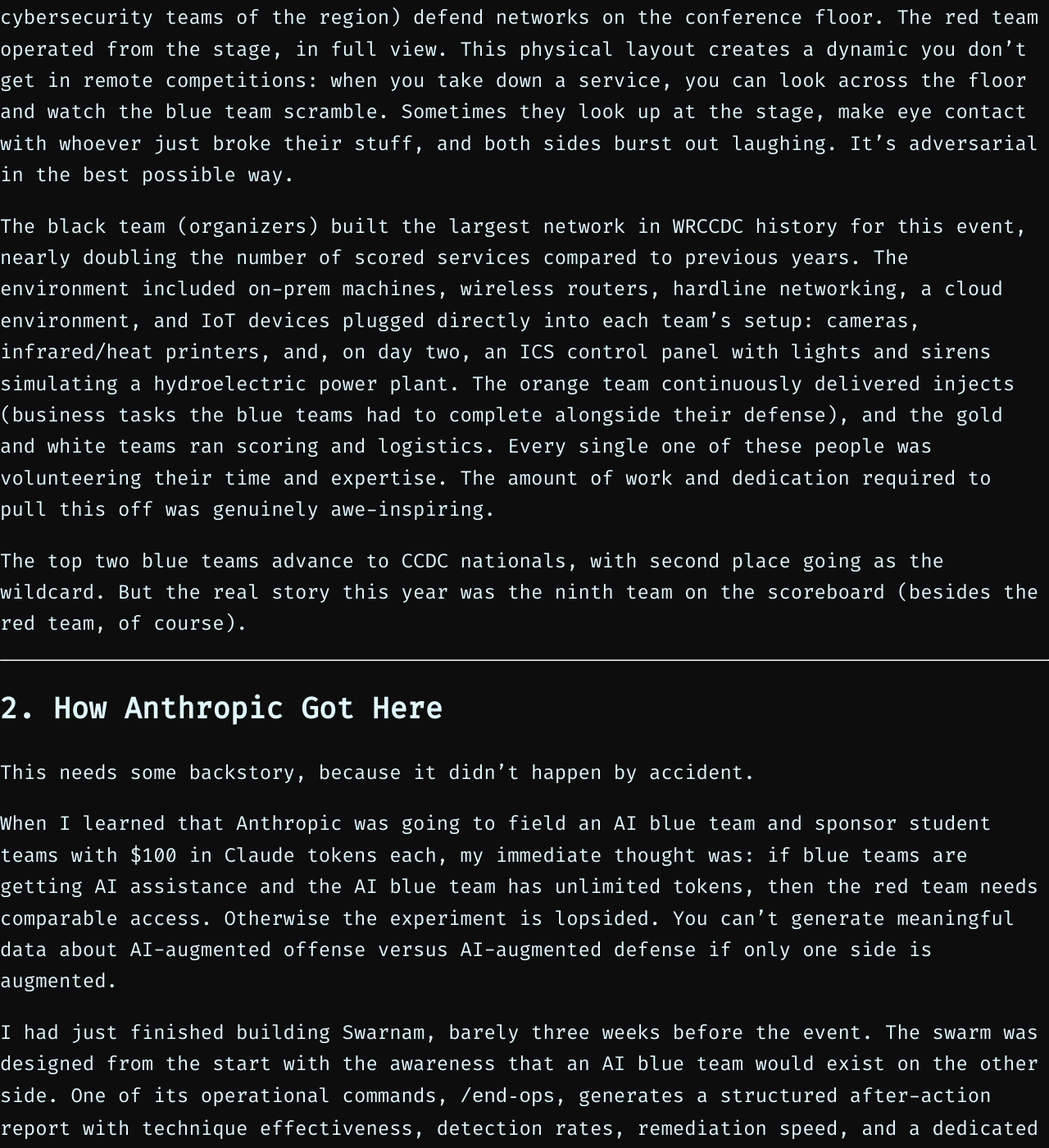
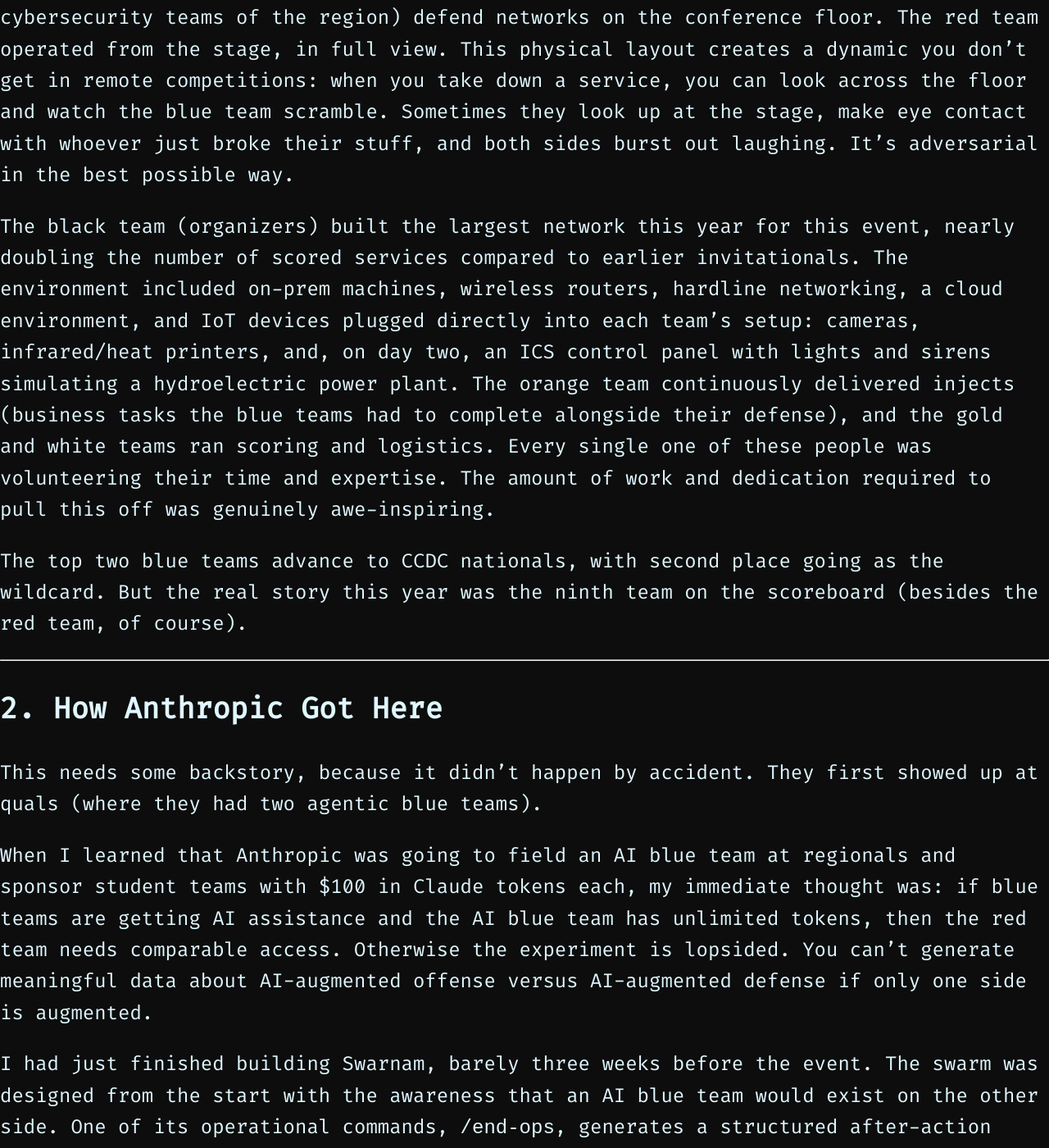
Before and after one commit to Qweary/Qweary.github.io, a Jekyll site: the page built from _posts/2026-03-31-swarnam-at-wrccdc-regionals.md, in a window 1280 px wide and 1400 px high, scrolled down 1871 px. Shown: the whole window at 82% size. Built offline with Jekyll 4.4.1, drawn with Linux system fonts in a browser that asks for light colours; a script that is not in the unit is left out; some of the changed text lies outside the part shown.

Commit message:
Revise competition details and Anthropic proposal
Updated details about the WRCCDC regionals event and Anthropic's involvement, including changes to the black team's network setup and the proposal for token allocation for the red team.

```diff
--- a/_posts/2026-03-31-swarnam-at-wrccdc-regionals.md
+++ b/_posts/2026-03-31-swarnam-at-wrccdc-regionals.md
@@ -44,7 +44,7 @@
 
 WRCCDC regionals is a two-day, in-person event. Blue teams (universities with the best cybersecurity teams of the region) defend networks on the conference floor. The red team operated from the stage, in full view. This physical layout creates a dynamic you don't get in remote competitions: when you take down a service, you can look across the floor and watch the blue team scramble. Sometimes they look up at the stage, make eye contact with whoever just broke their stuff, and both sides burst out laughing. It's adversarial in the best possible way.
 
-The black team (organizers) built the largest network in WRCCDC history for this event, nearly doubling the number of scored services compared to previous years. The environment included on-prem machines, wireless routers, hardline networking, a cloud environment, and IoT devices plugged directly into each team's setup: cameras, infrared/heat printers, and, on day two, an ICS control panel with lights and sirens simulating a hydroelectric power plant. The orange team continuously delivered injects (business tasks the blue teams had to complete alongside their defense), and the gold and white teams ran scoring and logistics. Every single one of these people was volunteering their time and expertise. The amount of work and dedication required to pull this off was genuinely awe-inspiring.
+The black team (organizers) built the largest network this year for this event, nearly doubling the number of scored services compared to earlier invitationals. The environment included on-prem machines, wireless routers, hardline networking, a cloud environment, and IoT devices plugged directly into each team's setup: cameras, infrared/heat printers, and, on day two, an ICS control panel with lights and sirens simulating a hydroelectric power plant. The orange team continuously delivered injects (business tasks the blue teams had to complete alongside their defense), and the gold and white teams ran scoring and logistics. Every single one of these people was volunteering their time and expertise. The amount of work and dedication required to pull this off was genuinely awe-inspiring.
 
 The top two blue teams advance to CCDC nationals, with second place going as the wildcard. But the real story this year was the ninth team on the scoreboard (besides the red team, of course).
 
@@ -52,15 +52,15 @@
 
 ## 2. How Anthropic Got Here
 
-This needs some backstory, because it didn't happen by accident.
+This needs some backstory, because it didn't happen by accident. They first showed up at quals (where they had two agentic blue teams).
 
-When I learned that Anthropic was going to field an AI blue team and sponsor student teams with $100 in Claude tokens each, my immediate thought was: if blue teams are getting AI assistance and the AI blue team has unlimited tokens, then the red team needs comparable access. Otherwise the experiment is lopsided. You can't generate meaningful data about AI-augmented offense versus AI-augmented defense if only one side is augmented.
+When I learned that Anthropic was going to field an AI blue team at regionals and sponsor student teams with $100 in Claude tokens each, my immediate thought was: if blue teams are getting AI assistance and the AI blue team has unlimited tokens, then the red team needs comparable access. Otherwise the experiment is lopsided. You can't generate meaningful data about AI-augmented offense versus AI-augmented defense if only one side is augmented.
 
 I had just finished building Swarnam, barely three weeks before the event. The swarm was designed from the start with the awareness that an AI blue team would exist on the other side. One of its operational commands, `/end-ops`, generates a structured after-action report with technique effectiveness, detection rates, remediation speed, and a dedicated section analyzing the AI blue team's behavioral patterns; exactly the kind of data Anthropic would want from this engagement, generated for free by red team volunteers who built the tooling around Claude.
 
 So I wrote a proposal. The ask was straightforward: increase the token allocation from $100 total for the red team to roughly $100 per member, ideally through a shared team account to avoid the security problems of logging into personal Claude accounts on shared competition jumpboxes. The proposal made the case that the research data, the educational impact for students, and the opportunity to observe real adversarial AI interaction in a sanctioned live environment were worth significantly more than the ask. I also pointed out the asymmetry: eight student blue teams with roughly six members each meant potentially 48 individual Claude-assisted defenders plus the AI team's unlimited agents, all opposed by about 10 red team members covering every target simultaneously. That was before we knew there would be about 30 red team members (five of them being national red team members) over the two days of the competition.
 
-The black team forwarded the proposal to Anthropic. The timeline was incredibly tight and that caused some friction; you can imagine and appreciate trying to coordinate sponsorship logistics in the weeks before a regional finals when everyone is already maxed out on preparation. But the end result was that Anthropic increased their commitment, provisioned tokens for the red team through a proxy for logging (built by the black team lead), and sent two research fellows to Cal Poly Pomona to run the AI blue team in person. There was even talk about pursuing a continuing relationship between WRCCDC and Anthropic, which I think would be excellent for the community.
+The black team forwarded the proposal to Anthropic. The timeline was incredibly tight and that caused some friction; you can imagine and appreciate asking for additional resources from a sponser and setting up a red team proxy pipeline in the weeks before a regional finals when everyone is already maxed out on preparation. But the end result was that Anthropic increased their commitment, provisioned tokens for the red team to use through a proxy to log the swarm's impact on operations (built by the black team lead). There was even talk about pursuing a continuing relationship between WRCCDC and Anthropic, which I think would be excellent for the community.
 
 The proxy routing was also part of the experiment. The Anthropic team wanted to observe the impact of Claude usage across both blue and red teams, so sponsored accounts on both sides were routed through their logging infrastructure. On the red team, we had eight advanced cybersecurity student volunteers: four members used Swarnam and four did not, creating an organic comparison group. As far as anyone involved was tracking, this was the first sanctioned live competition where both red and blue teams were using multiple agentic AI methods for workflow, reconnaissance, defense, and attack. Simultaneously, and against each other, in real time.
 
```
